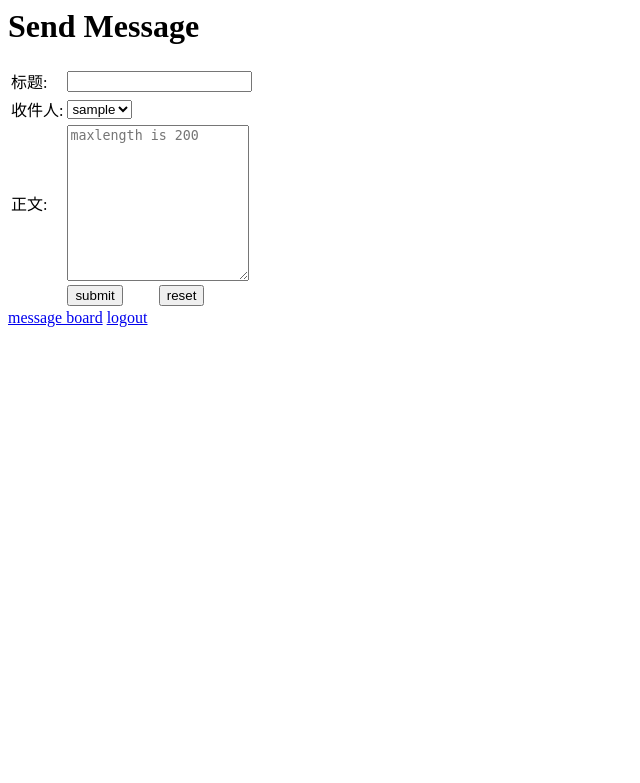
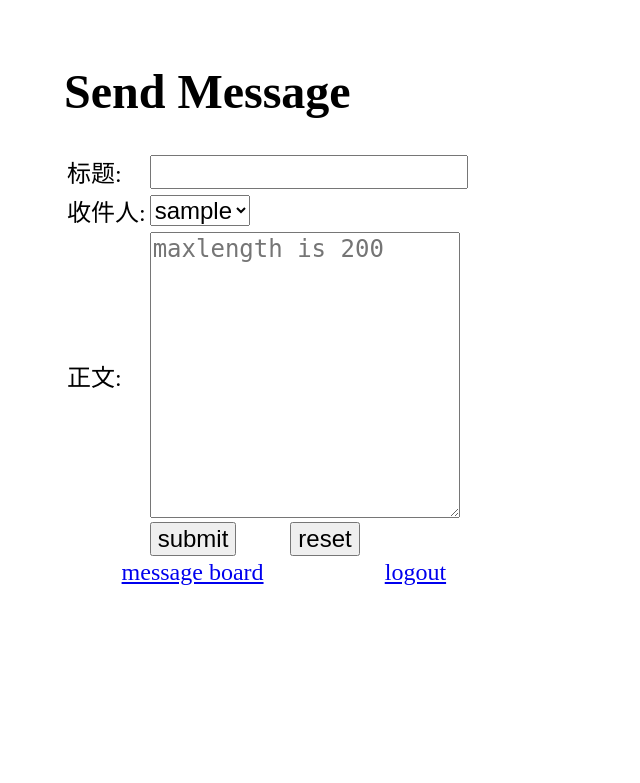
Before and after one commit to Aquilao/message_board, a PHP site: page /send.php in a window 1280 px wide. Shown: the top 783 px of the page, without its empty margins (0-640 px from the left). Run offline with PHP 8.4, Linux system fonts and the light colour scheme; the visitor is signed in with stand-in values (Sample User, id 1).

Commit message:
[+] send.css for send and reply page

```diff
--- a/reply.php
+++ b/reply.php
@@ -33,6 +33,7 @@ if ($result = mysqli_query($db, $select_target)) {
 <html>
 <head>
   <title>Send Message</title>
+  <link href="style/send.css" rel="stylesheet" type="text/css">
 </head>
 
 <body>
--- a/send.php
+++ b/send.php
@@ -30,6 +30,7 @@ if(isset($_POST['title']) && !isset($_POST['title']{15}) && isset($_POST['target
 <html>
 <head>
   <title>Send Message</title>
+    <link href="style/send.css" rel="stylesheet" type="text/css">
 </head>
 
 <body>
@@ -43,7 +44,6 @@ if(isset($_POST['title']) && !isset($_POST['title']{15}) && isset($_POST['target
       <tr>
         <td>收件人:</td>
         <td>
-          <!--<input type="text" name="target"/></td>-->
           <select name="target">
           <?php
           $num = 0;
--- /dev/null
+++ b/style/send.css
@@ -0,0 +1,24 @@
+body{
+  margin: 5% 5%;
+  font-size: 24px;
+}
+
+table {
+  font-size: 24px;
+}
+
+a {
+  margin: 0 5%;
+}
+
+input {
+  font-size: 24px;
+}
+
+select {
+  font-size: 24px;
+}
+
+textarea {
+  font-size: 24px;
+}
```
